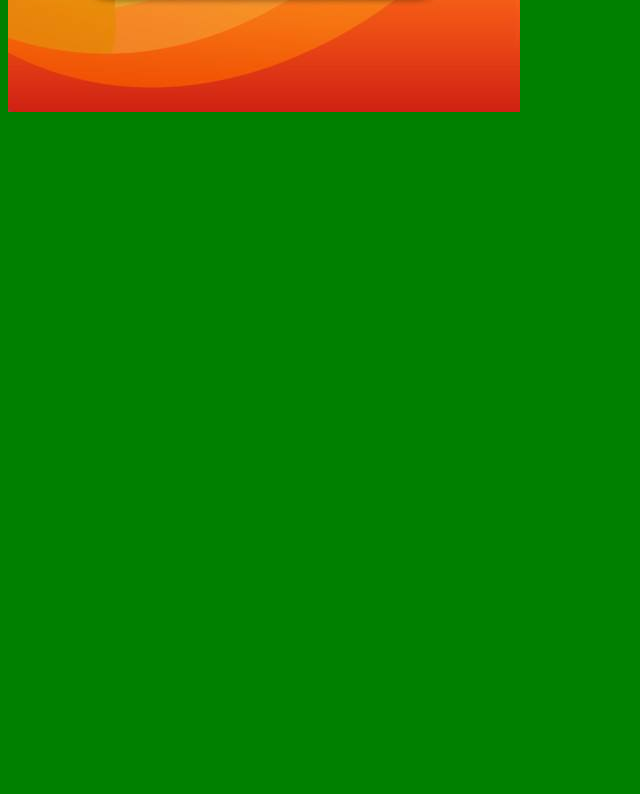
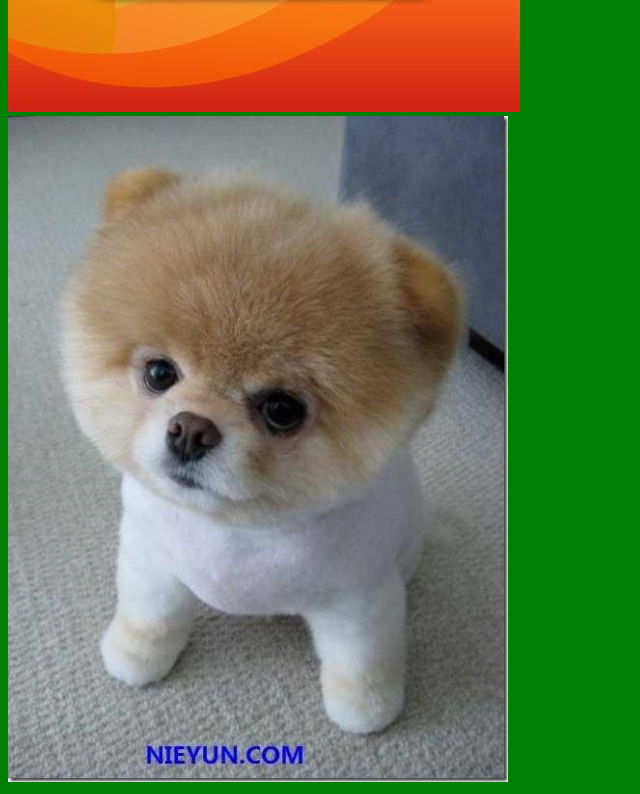
Before and after one commit to haotian68/studyBranch_01, a plain HTML site: page index.html in a window 1280 px wide. Shown: the part 474-1268 px from the top of the page, without its empty margins (0-640 px from the left). Before the commit the page ends 800 px from the top, so only its background shows below. Drawn offline with Linux system fonts and the light colour scheme.

Commit message:
来一直狗

```diff
--- a/index.html
+++ b/index.html
@@ -12,6 +12,8 @@
     <p>新建首页</p>
     <br>
     <img src="../timg.jpg" alt="">
+    <br>
+    <img src="./u=3318804554,191052304&fm=26&gp=0.jpg" alt="">
 
 </body>
 </html>
```
Also changed, not shown: u=3318804554,191052304&fm=26&gp=0.jpg (added).
